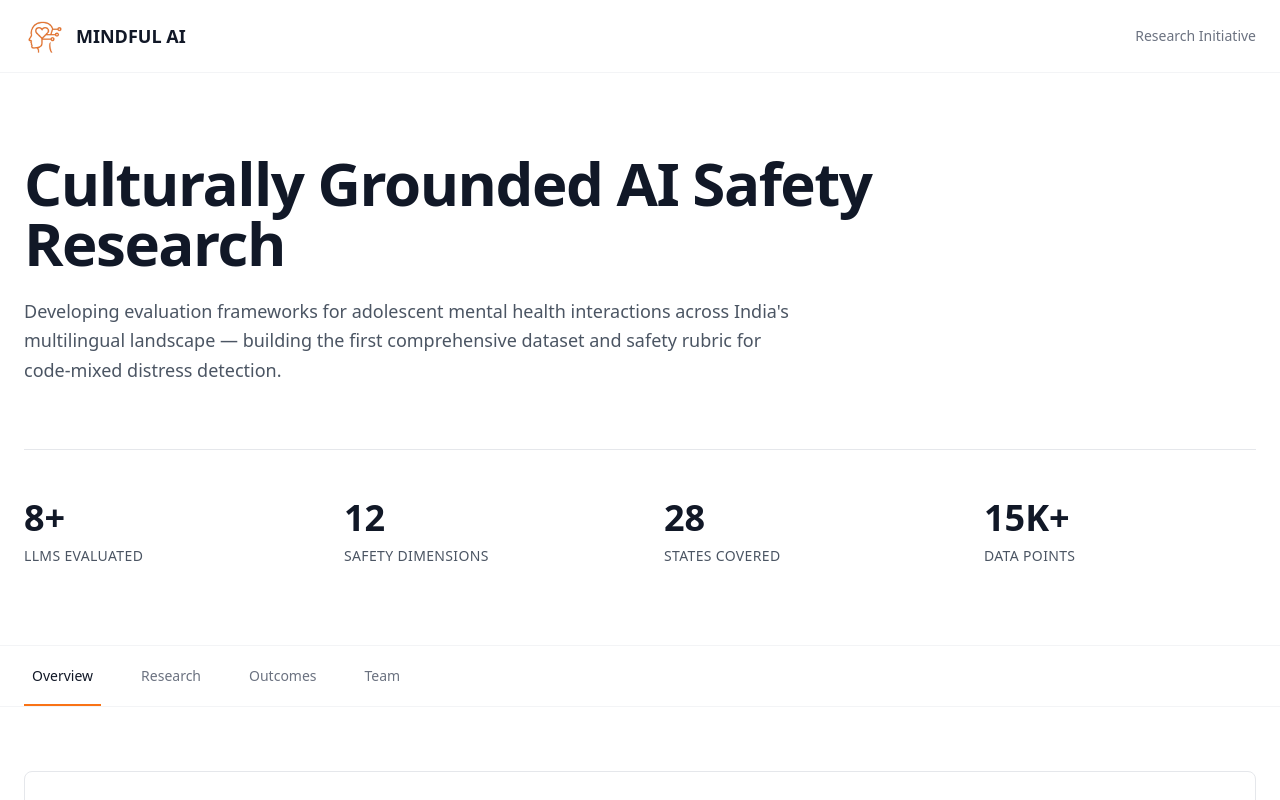
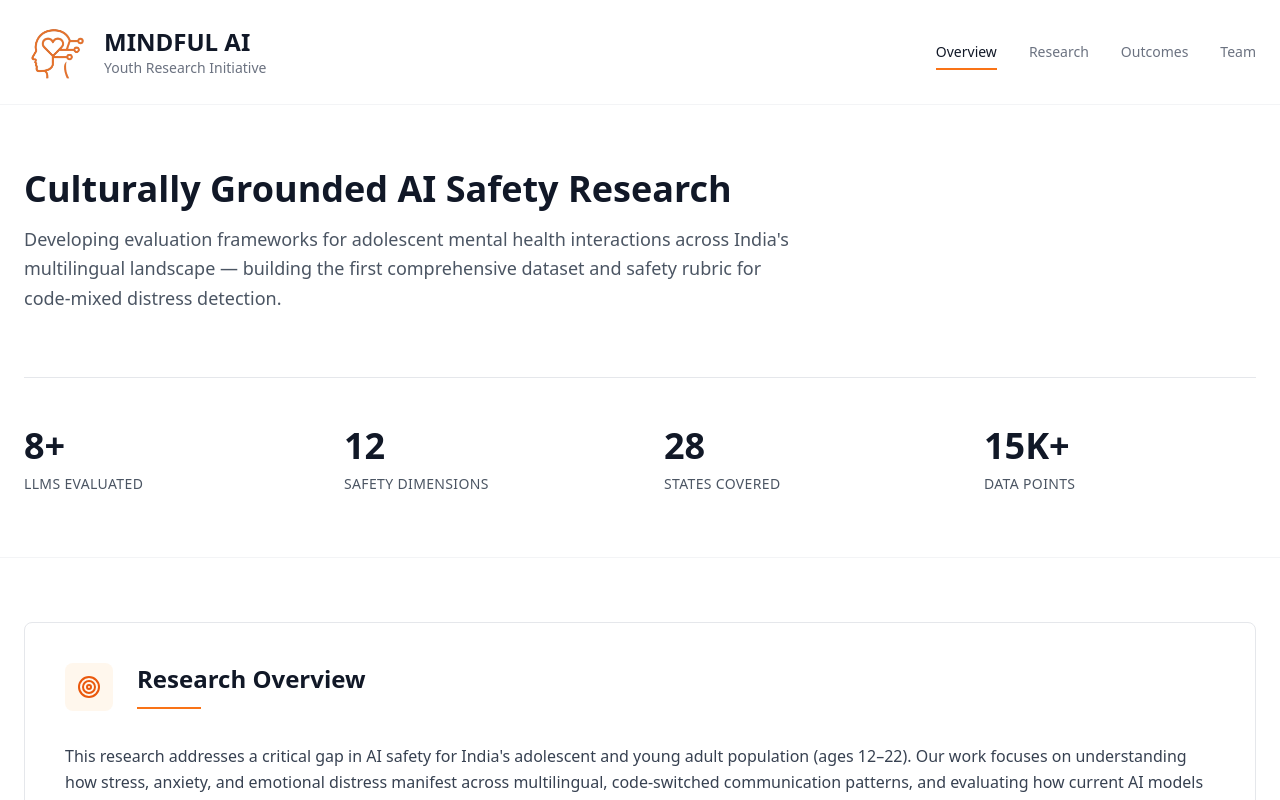
Before and after one commit to swarnaa18/mindful.ai, a React (Create React App) app: page / in a window 1280 px wide. Shown: the top 800 px of the page. Built offline with nearby package versions, Linux system fonts and the light colour scheme.

Commit message:
Finalize header layout

```diff
--- a/src/App.tsx
+++ b/src/App.tsx
@@ -31,9 +31,12 @@ export default function ResearchWebsite() {
   const teamMembers = [
     {
       name: "Dr. Alvin Joseph",
-      role: "Senior Resident MD Psychiatry",
+      role: "Principal Investigator ",
       location: "Bangalore, India",
-      affiliation: "St. John's Medical College Hospital",
+      affiliation: {
+        hospital: "St. John's Medical College Hospital",
+        designation: "Senior Resident MD Psychiatry",
+      },
       details:
         "PRIIIA Research fellow - Psychiatry Research Infrastructure In India. Research Area: Addiction and mental health.",
       icon: "🩺",
@@ -153,27 +156,54 @@ export default function ResearchWebsite() {
 
   return (
     <div className="min-h-screen bg-white">
-      {/* Top Bar with Logo */}
+      {/* Top Bar with Logo + Navigation */}
       <div className="bg-white border-b border-gray-100">
-        <div className="max-w-7xl mx-auto px-6 py-4 flex items-center justify-between">
-          <div className="flex items-center gap-3">
-            {/* CHANGE 2: Replaced Brain Icon div with Image tag */}
+        <div className="max-w-7xl mx-auto px-6 py-5 flex items-center justify-between">
+          {/* LEFT: Brand (BIGGER) */}
+          <div className="flex items-center gap-4">
             <img
               src={logoPng}
               alt="Mindful AI Logo"
-              className="h-10 w-auto object-contain"
+              className="h-16 w-auto object-contain"
             />
-            <span className="text-lg font-semibold text-gray-900">
-              MINDFUL AI
-            </span>
+            <div>
+              <div className="text-2xl font-bold text-gray-900">MINDFUL AI</div>
+              <div className="text-sm text-gray-500">
+                Youth Research Initiative
+              </div>
+            </div>
           </div>
-          <div className="text-sm text-gray-500">Research Initiative</div>
+
+          {/* RIGHT: Navigation */}
+          <div className="flex space-x-8">
+            {[
+              { id: "about", label: "Overview" },
+              { id: "research", label: "Research" },
+              { id: "outcomes", label: "Outcomes" },
+              { id: "team", label: "Team" },
+            ].map((section) => (
+              <button
+                key={section.id}
+                onClick={() => setActiveSection(section.id)}
+                className={`relative text-sm font-medium transition-all ${
+                  activeSection === section.id
+                    ? "text-gray-900"
+                    : "text-gray-500 hover:text-gray-900"
+                }`}
+              >
+                {section.label}
+                {activeSection === section.id && (
+                  <div className="absolute -bottom-2 left-0 right-0 h-0.5 bg-orange-500"></div>
+                )}
+              </button>
+            ))}
+          </div>
         </div>
       </div>
 
       {/* Hero Header - Ultra minimal and premium */}
       <header className="relative bg-white border-b border-gray-100">
-        <div className="max-w-7xl mx-auto px-6 py-20">
+        <div className="max-w-7xl mx-auto px-6 py-16">
           <div
             className={`transition-all duration-1000 ${
               isVisible
@@ -182,7 +212,7 @@ export default function ResearchWebsite() {
             }`}
           >
             {/* Main heading */}
-            <h1 className="text-5xl md:text-6xl font-bold text-gray-900 leading-tight mb-6 tracking-tight max-w-4xl">
+            <h1 className="text-3xl md:text-4xl font-semibold text-gray-900 leading-snug mb-4 max-w-4xl">
               Culturally Grounded AI Safety Research
             </h1>
 
@@ -234,7 +264,7 @@ export default function ResearchWebsite() {
       </header>
 
       {/* Navigation - Ultra minimal */}
-      <nav className="sticky top-0 z-50 bg-white/95 backdrop-blur-sm border-b border-gray-100">
+      {/* <nav className="sticky top-0 z-50 bg-white/95 backdrop-blur-sm border-b border-gray-100">
         <div className="max-w-7xl mx-auto px-6">
           <div className="flex space-x-8">
             {[
@@ -262,7 +292,7 @@ export default function ResearchWebsite() {
             })}
           </div>
         </div>
-      </nav>
+      </nav> */}
 
       {/* Main Content */}
       <main className="max-w-7xl mx-auto px-6 py-16">
@@ -660,15 +690,19 @@ export default function ResearchWebsite() {
                         <p className="text-orange-600 font-medium mt-1">
                           {member.role}
                         </p>
-                        <p className="text-gray-500 text-sm mt-1 flex items-center gap-1">
+                        <p className="text-gray-500 text-sm mt-1 mb-2 flex items-center gap-1">
                           <Globe className="w-3 h-3" />
                           {member.location}
                         </p>
+
                         {member.affiliation && (
-                          <p className="text-gray-600 text-sm mt-2 italic">
-                            {member.affiliation}
+                          <p className="text-sm text-gray-600 italic">
+                            {member.affiliation.hospital}
+                            <br />
+                            {member.affiliation.designation}
                           </p>
                         )}
+
                         <p className="text-gray-700 text-sm mt-3 leading-relaxed">
                           {member.details}
                         </p>
--- /dev/null
+++ b/src/declarations.d.ts
@@ -0,0 +1,4 @@
+declare module "*.png";
+declare module "*.jpg";
+declare module "*.jpeg";
+declare module "*.svg";
```
Also changed, not shown: .codesandbox/tasks.json, src/assets/image.png (added), 1 other file (tests, documents, lock files or other folders).
